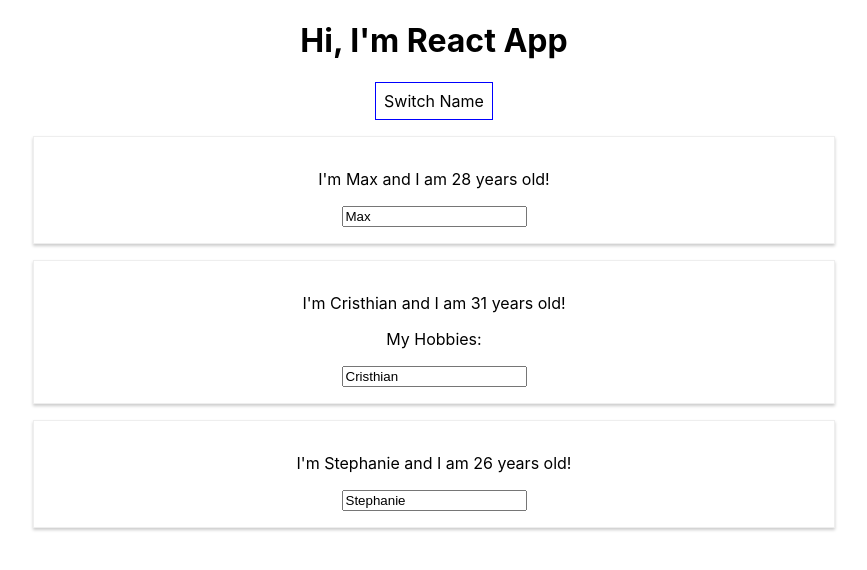
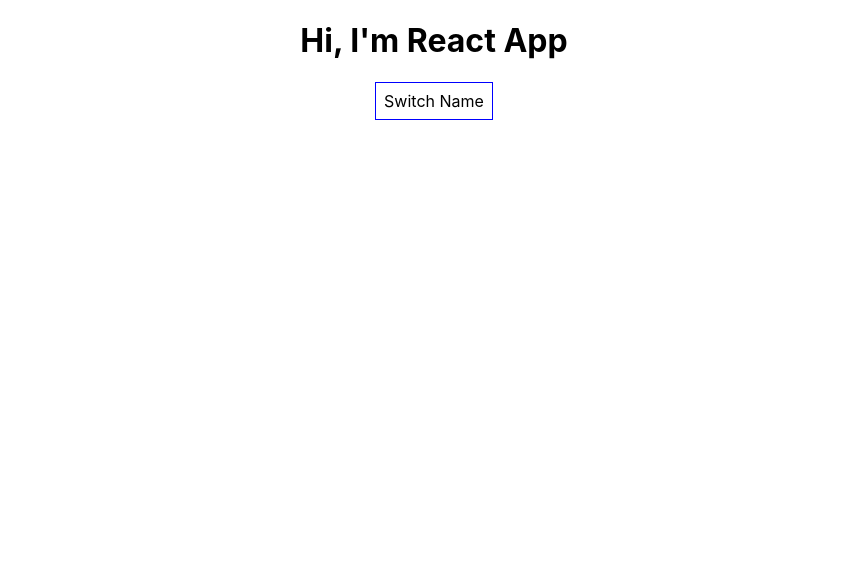
Before and after one commit to cristhianfdx/react-professional-course, a React (Create React App) app in the folder react-complete-guide/: page / in a window 1280 px wide. Shown: the top 570 px of the page, without its empty margins (206-1073 px from the left). Built offline with nearby package versions, Linux system fonts and the light colour scheme.

Commit message:
Add new topics: Conditional JSX content

```diff
--- a/react-complete-guide/src/App.js
+++ b/react-complete-guide/src/App.js
@@ -11,6 +11,7 @@
         { name: 'Cristhian', age: 31 },
         { name: 'Stephanie', age: 26 },
       ],
+      showPersons: false,
     };
   }
 
@@ -34,21 +35,28 @@
     });
   }
 
+  togglePersonsHandler = () => {
+    const doesShow = this.state.showPersons;
+    this.setState({ showPersons: !doesShow });
+  }
+
   render() {
     const style = {
       backgroundColor: 'white',
       font: 'inherit',
       border: '1px solid blue',
       padding: '8px',
-      cursor: 'pointer'
+      cursor: 'pointer',
     };
 
     return (
       <div className="App">
         <h1>Hi, I'm React App</h1>
-        <button style={style} onClick={this.switchNameHandler.bind(this, 'Lucy')}>
+        <button style={style} onClick={this.togglePersonsHandler}>
           Switch Name
         </button>
+        {this.state.showPersons === true ? (
+          <div>
             <Person name={this.state.persons[0].name} age={this.state.persons[0].age} />
             <Person
               name={this.state.persons[1].name}
@@ -56,9 +64,11 @@
               click={this.switchNameHandler.bind(this, 'Cristhian!')}
               changed={this.nameChangeHandler.bind(this)}
             >
-          My Hobbies:{' '}
+              My Hobbies: Racing
             </Person>
             <Person name={this.state.persons[2].name} age={this.state.persons[2].age} />
+          </div>
+        ) : null}
       </div>
     );
   }
--- a/react-complete-guide/src/Person/Person.js
+++ b/react-complete-guide/src/Person/Person.js
@@ -7,7 +7,7 @@
       <p onClick={props.click}>
         I'm {props.name} and I am {props.age} years old!
       </p>
-      <p>{props.children}</p>
+      {props.children ? <p>{props.children}</p> : null}
       <input type="text" onChange={props.changed} value={props.name} />
     </div>
   );
```
Lines whose indentation alone changed are shown as unchanged.
